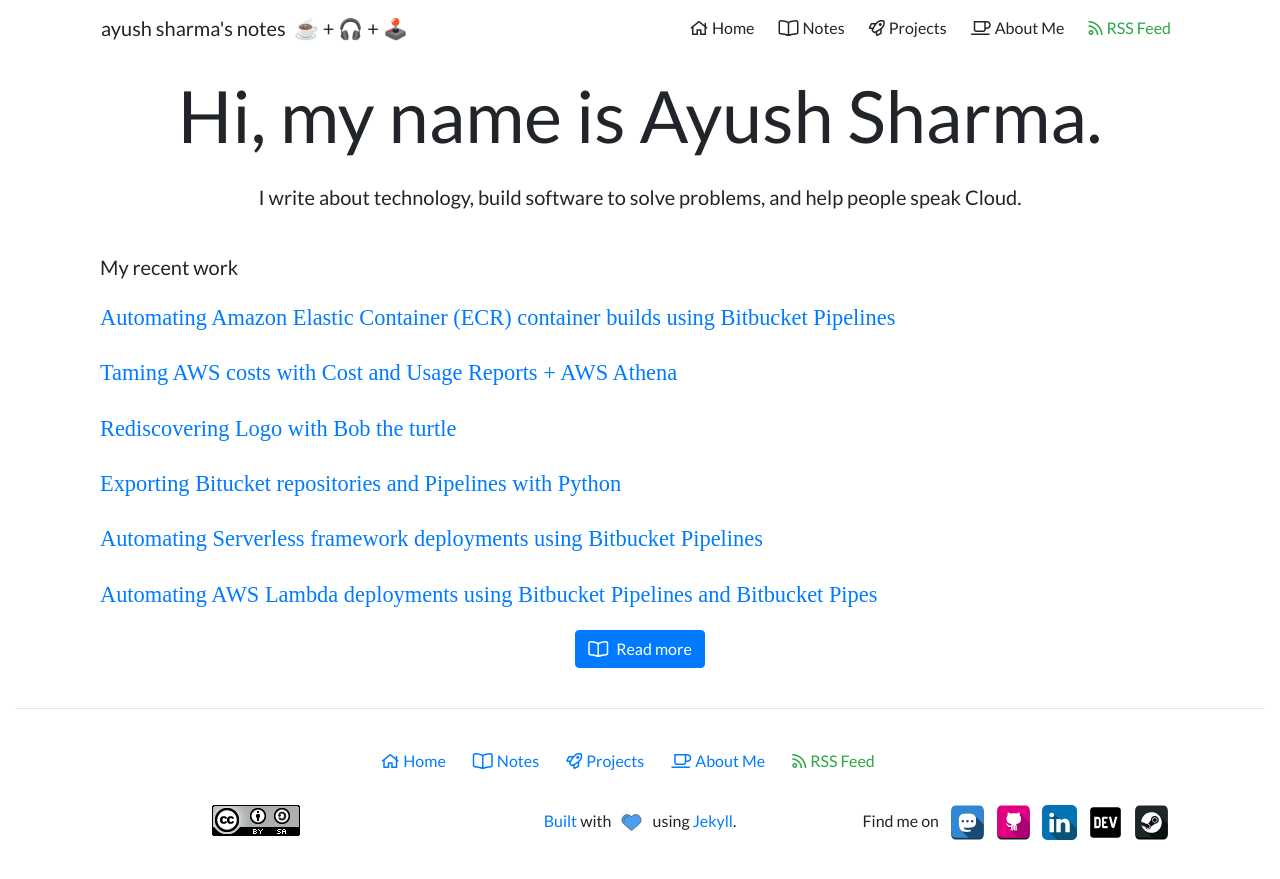
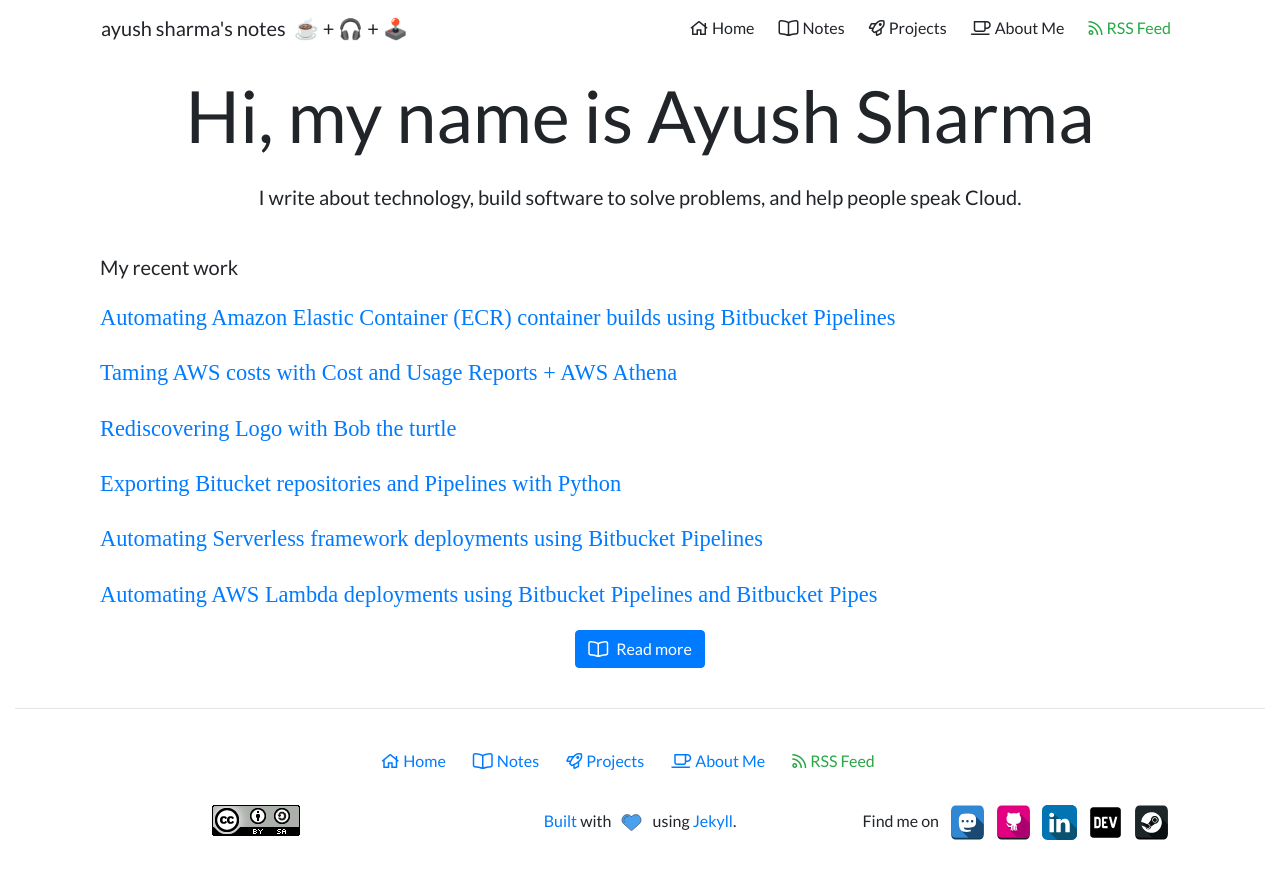
Before and after one commit to ayush-sharma/ayushsharma.in, a Jekyll site: the page built from index.md, in a window 1280 px wide. Shown: the top 879 px of the page. Built offline with Jekyll 4.4.1, drawn with Linux system fonts in a browser that asks for light colours.

Commit message:
Removing full-stop.

```diff
--- a/index.md
+++ b/index.md
@@ -5,7 +5,7 @@ permalink: /
 <div class="row mb-4">
 
     <div class="col">
-        <p class="display-3 text-center">Hi, my name is Ayush Sharma.</p>
+        <p class="display-3 text-center">Hi, my name is Ayush Sharma</p>
         <p class="lead text-center">I write about technology, build software to solve problems, and help people speak Cloud.</p>
     </div>
 
```
